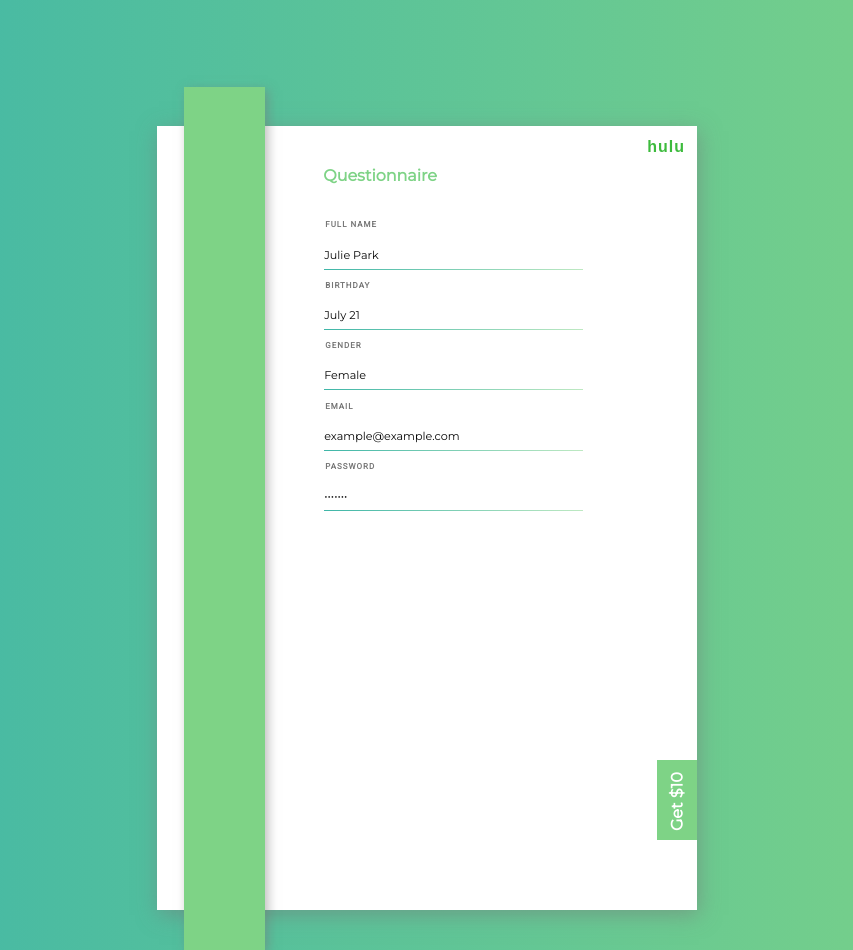
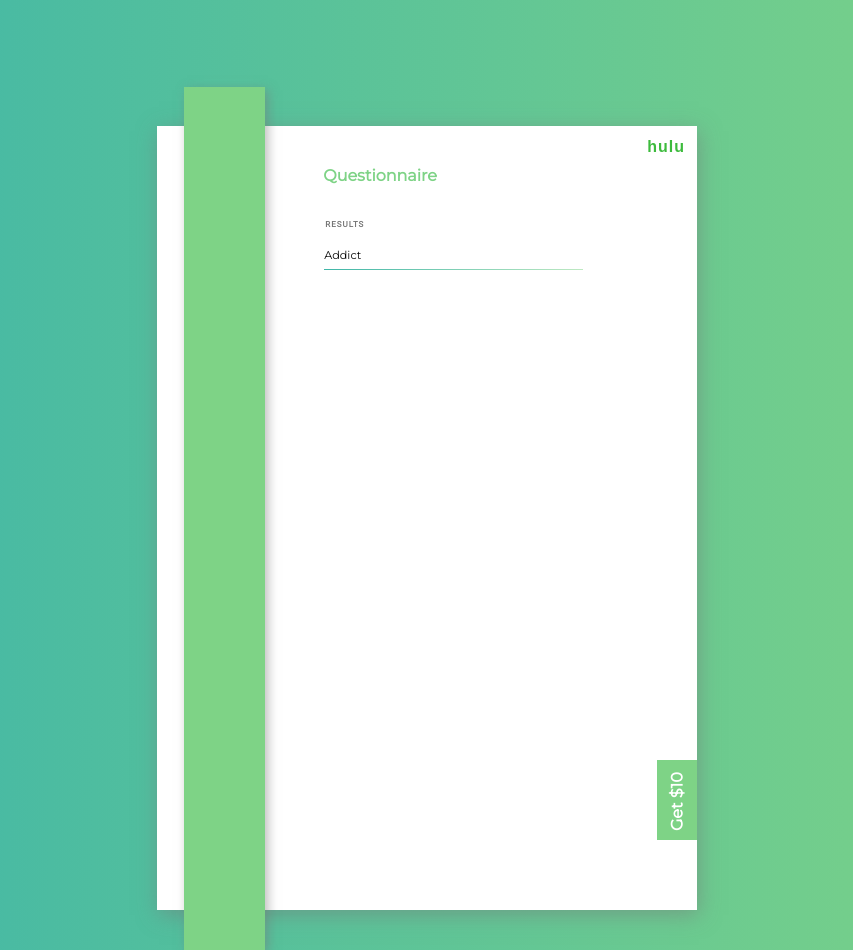
Before and after one commit to AmanRiat1/uOttaHack, a Django app: page /test/ in a window 1280 px wide. Shown: the top 950 px of the page, without its empty margins (213-1066 px from the left). Run offline with Django 3.2, Linux system fonts and the light colour scheme.

Commit message:
Changed Test.html

```diff
--- a/uOttaHack/page/templates/page/test.html
+++ b/uOttaHack/page/templates/page/test.html
@@ -20,71 +20,10 @@
   <div class="rightbox">
     <div class="profile">
       <h1>Questionnaire</h1>
-      <h2>Full Name</h2>
-      <p contenteditable="true">Julie Park</p>
-      <h2>Birthday</h2>
-      <p>July 21</p>
-      <h2>Gender</h2>
-      <p>Female</p>
-      <h2>Email</h2>
-      <p>example@example.com</p>
-      <h2>Password </h2>
-      <p>•••••••</p>
+      <h2>Results</h2>
+      <p contenteditable="false">Addict</p>
+
     </div>
-
-    <div class="payment noshow">
-      <h1>Payment Info</h1>
-      <h2>Payment Method</h2>
-      <p>Mastercard •••• •••• •••• 0000 <button class="btn">update</button></p>
-      <h2>Billing Address</h2>
-      <p>1234 Example Ave | Seattle, WA <button class="btn">change</button></p>
-      <h2>Zipcode</h2>
-      <p>999000</p>
-      <h2>Billing History</h2>
-      <p>2018<button class="btn">view</button></p>
-      <h2>Redeem Gift Subscription </h2>
-      <p><input type="text" placeholder="Enter Gift Code"></input> <button class="btn">Redeem</button></p>
-    </div>
-
-    <div class="subscription noshow">
-      <h1>Your Subscription</h1>
-      <h2>Payment Date</h2>
-      <p>05-15-2018 <button class="btn">pay now</button></p>
-      <h2>Your Next Charge</h2>
-      <p>$8.48<span> includes tax</span></p>
-      <h2>Hulu Base Plan</h2>
-      <p>Limited Commercials <button class="btn">change plan</button></p>
-      <h2>Add-ons</h2>
-      <p>None <button class="btn">manage</button></p>
-      <h2>Monthly Recurring Total </h2>
-      <p>$7.99/month</p>
-    </div>
-
-    <div class="privacy noshow">
-      <h1>Privacy Settings</h1>
-      <h2>Manage Email Notifications<button class="btn">manage</button></h2>
-      <p></p>
-      <h2>Manage Privacy Settings<button class="btn">manage</button></h2>
-      <p></p>
-      <h2>View Terms of Use <button class="btn">view</button></h2>
-      <p></p>
-      <h2>Personalize Ad Experience <button class="btn">update</button></h2>
-      <p></p>
-      <h2>Protect Your Account <button class="btn">protect</button></h2>
-      <p></p>
-    </div>
- <div class="settings noshow">
-      <h1>Account Settings</h1>
-      <h2>Sync Watchlist to My Stuff<button class="btn">sync</button></h2>
-      <p></p>
-      <h2>Hold Your Subscription<button class="btn">hold</button></h2>
-      <p></p>
-      <h2>Cancel Your Subscription <button class="btn">cancel</button></h2>
-      <p></p>
-      <h2>Your Devices <button class="btn">Manage Devices</button></h2>
-      <p></p>
-      <h2>Referrals <button class="btn">get $10</button></h2>
-   <p></p>
     </div>
 
   </div>
```
